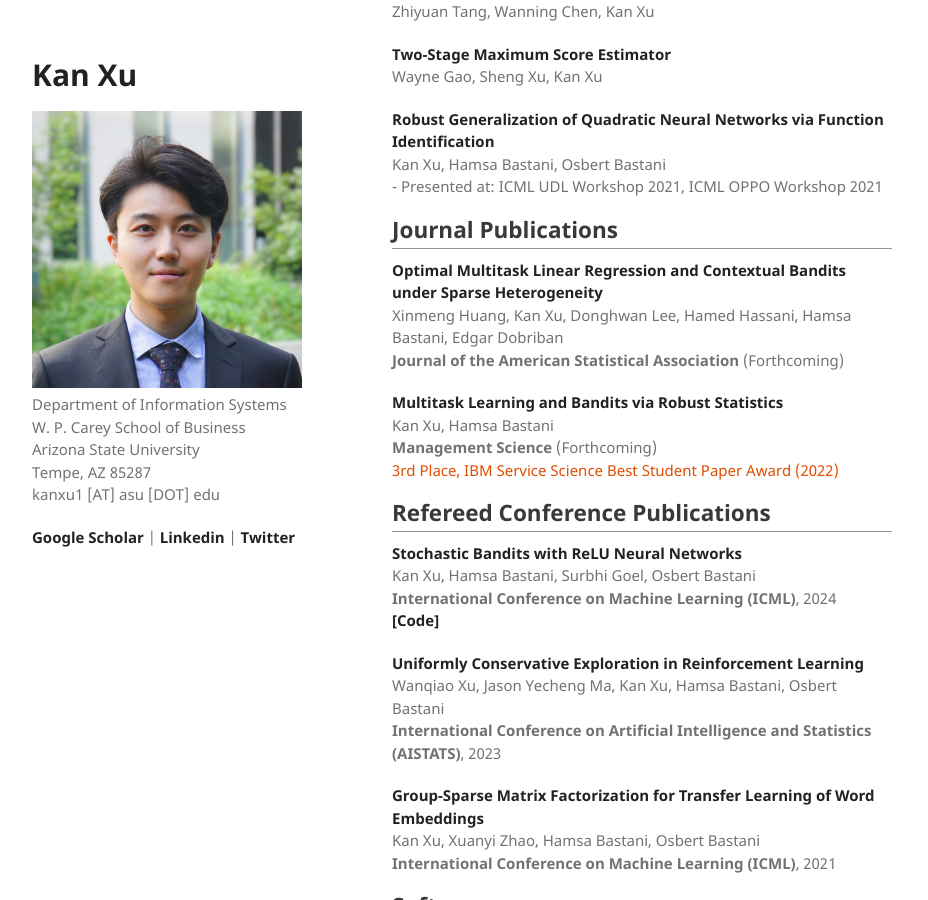
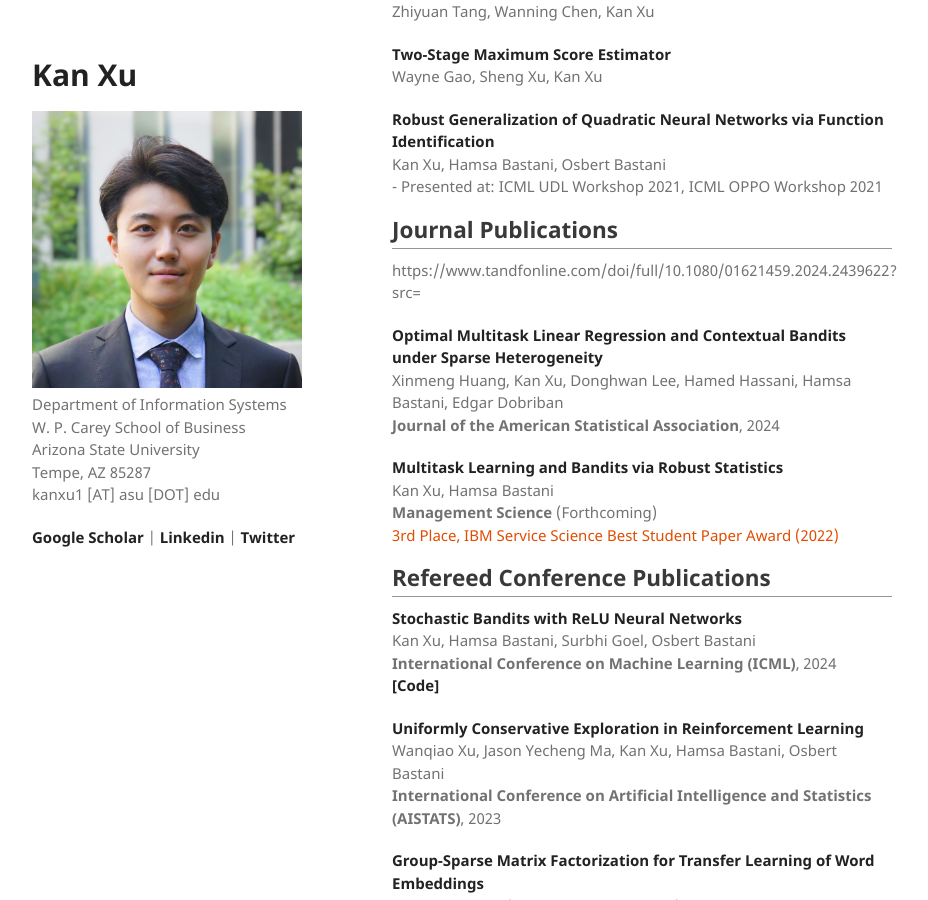
Before and after one commit to kanxu526/kanxu526.github.io, a Jekyll site: the page built from research.md, in a window 1280 px wide and 900 px high, scrolled down 343 px. Shown: the whole window, without its empty margins (178-1106 px from the left). Built offline with Jekyll 4.4.1, drawn with Linux system fonts in a browser that asks for light colours.

Commit message:
Update research.md

```diff
--- a/research.md
+++ b/research.md
@@ -28,10 +28,12 @@ Kan Xu, Hamsa Bastani, Osbert Bastani<br>
 
 <h2>Journal Publications</h2>
 
+https://www.tandfonline.com/doi/full/10.1080/01621459.2024.2439622?src=
+
 <p><a href="https://arxiv.org/abs/2306.06291">Optimal Multitask Linear Regression and
 Contextual Bandits under Sparse Heterogeneity</a><br>
 Xinmeng Huang, Kan Xu, Donghwan Lee, Hamed Hassani, Hamsa Bastani, Edgar Dobriban<br>
-<b>Journal of the American Statistical Association</b> (Forthcoming)</p>
+<b>Journal of the American Statistical Association</b>, 2024</p>
 
 <p><a href="https://papers.ssrn.com/sol3/papers.cfm?abstract_id=4779711">Multitask Learning and Bandits via Robust Statistics</a><br>
 Kan Xu, Hamsa Bastani<br>
```
